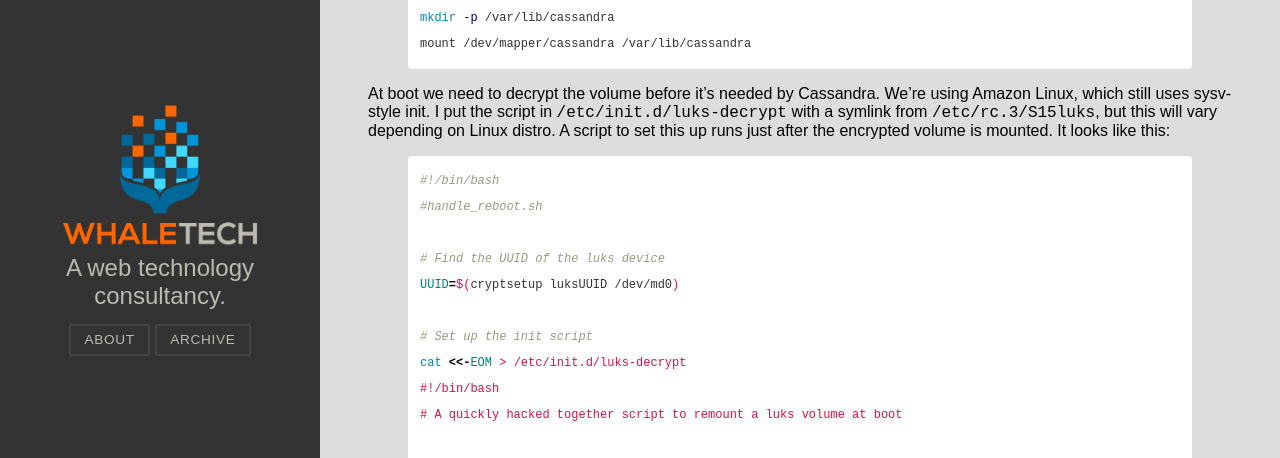
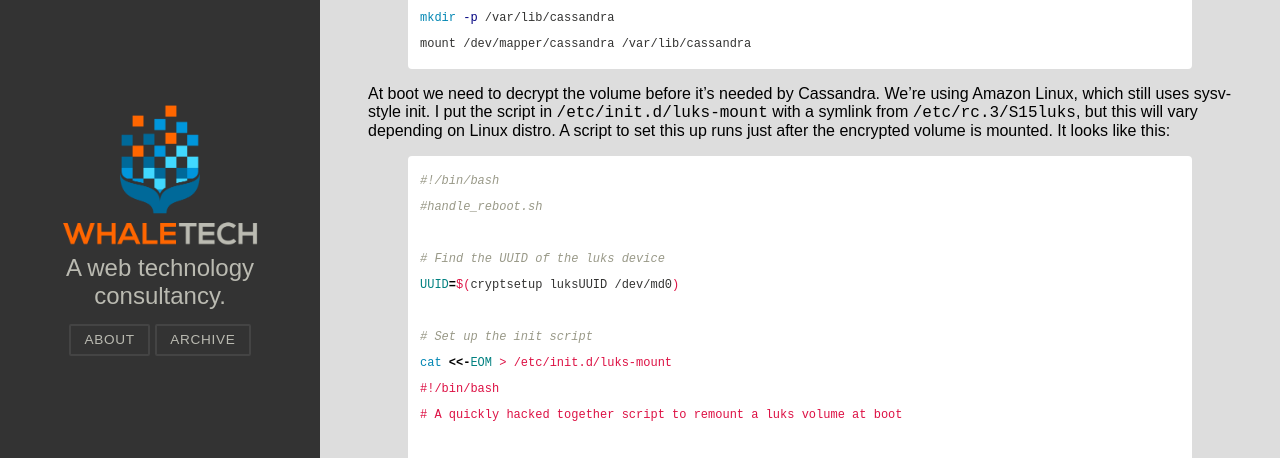
Before and after one commit to bwhaley/whaletech.co, a Jekyll site: the page built from _posts/2016-04-07-encryption-ephemeral-volumes-with-kms.md, in a window 1280 px wide and 900 px high, scrolled down 1395 px. Shown: the part 156-614 px from the top of the window. Built offline with Jekyll 4.4.1, drawn with Linux system fonts in a browser that asks for light colours; comment, search, counter and statistics services are not loaded; some of the changed text lies outside the part shown.

Commit message:
fix naming

```diff
--- a/_posts/2016-04-07-encryption-ephemeral-volumes-with-kms.md
+++ b/_posts/2016-04-07-encryption-ephemeral-volumes-with-kms.md
@@ -61,7 +61,7 @@ mkdir -p /var/lib/cassandra
 mount /dev/mapper/cassandra /var/lib/cassandra
 {% endhighlight %}
 
-At boot we need to decrypt the volume before it's needed by Cassandra. We're using Amazon Linux, which still uses sysv-style init. I put the script in `/etc/init.d/luks-decrypt` with a symlink from `/etc/rc.3/S15luks`, but this will vary depending on Linux distro. A script to set this up runs just after the encrypted volume is mounted. It looks like this:
+At boot we need to decrypt the volume before it's needed by Cassandra. We're using Amazon Linux, which still uses sysv-style init. I put the script in `/etc/init.d/luks-mount` with a symlink from `/etc/rc.3/S15luks`, but this will vary depending on Linux distro. A script to set this up runs just after the encrypted volume is mounted. It looks like this:
 
 {% highlight bash %}
 #!/bin/bash
@@ -71,7 +71,7 @@ At boot we need to decrypt the volume before it's needed by Cassandra. We're usi
 UUID=$(cryptsetup luksUUID /dev/md0)
 
 # Set up the init script
-cat <<-EOM > /etc/init.d/luks-decrypt
+cat <<-EOM > /etc/init.d/luks-mount
 #!/bin/bash
 # A quickly hacked together script to remount a luks volume at boot
 
```
